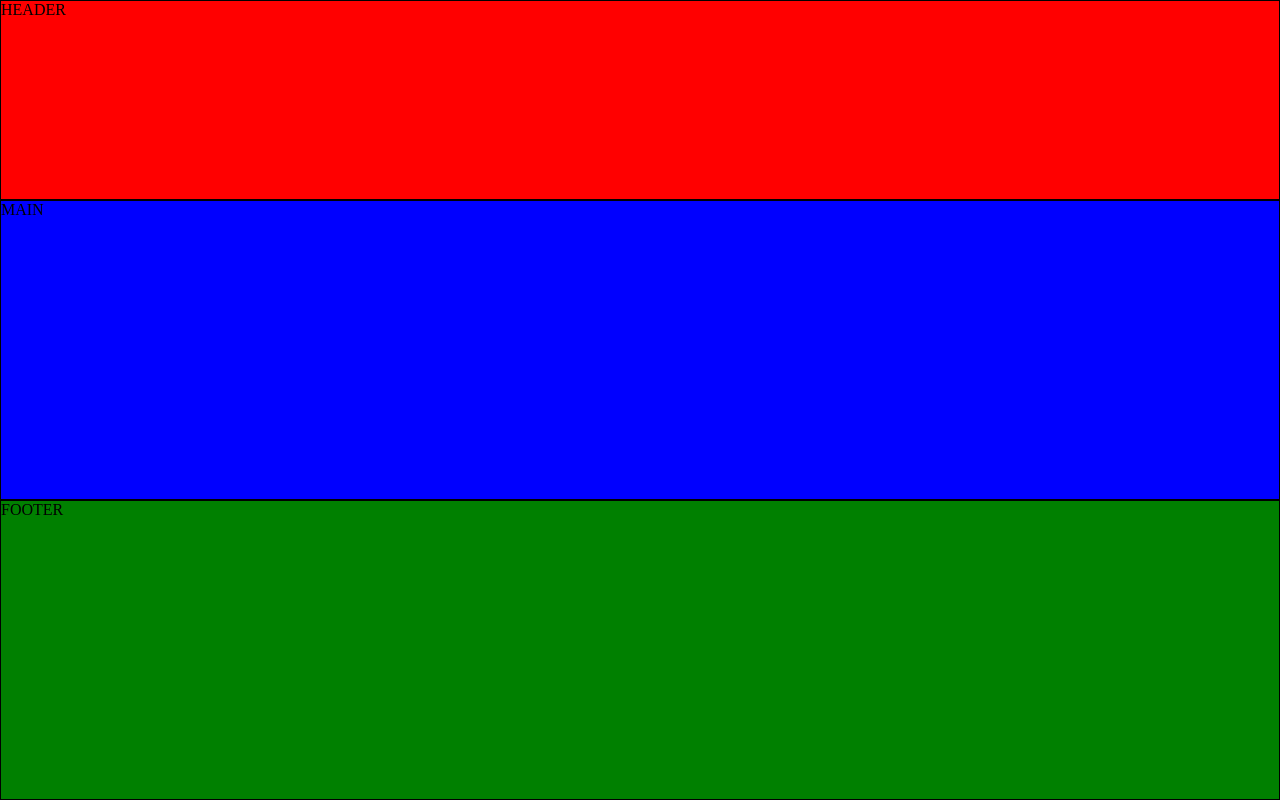
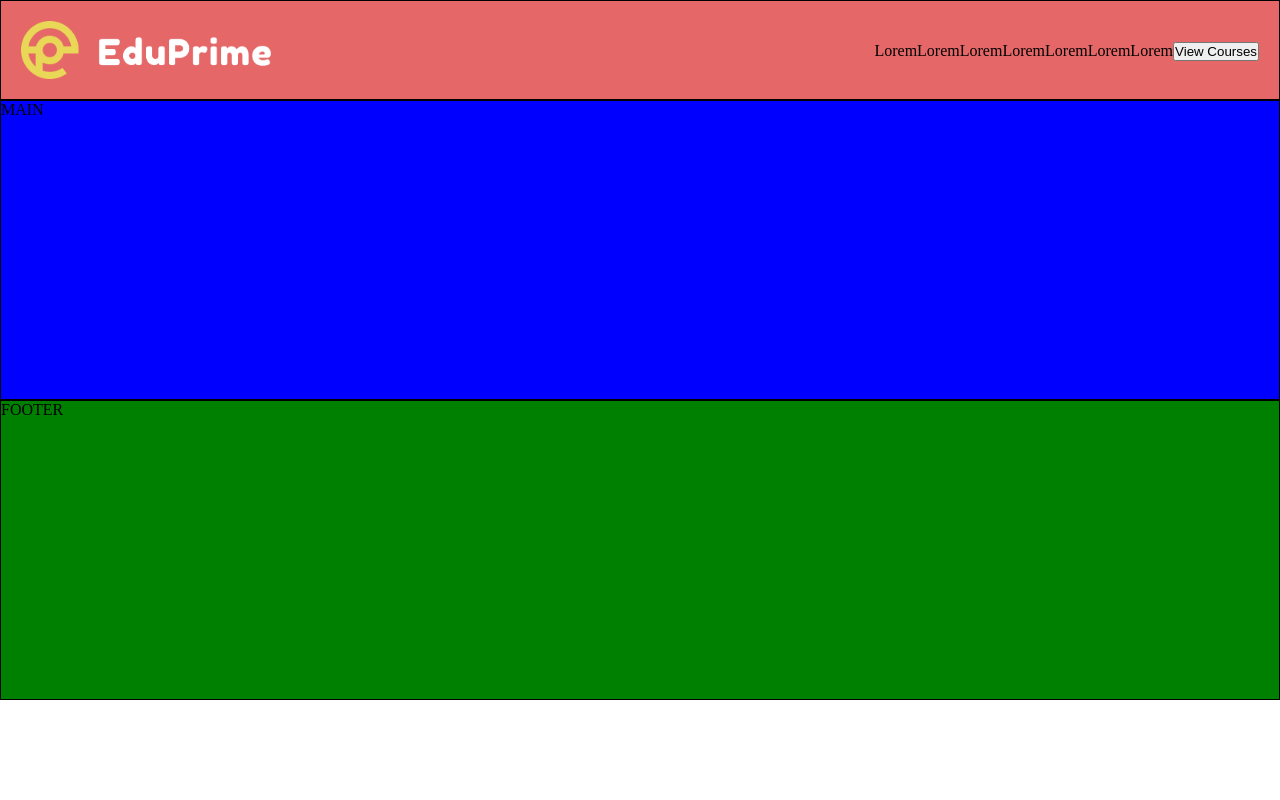
Before and after one commit to Afrodario/proj-html-vuejs, a Vue app: page / in a window 1280 px wide. Built offline with nearby package versions, Linux system fonts and the light colour scheme.

Commit message:
04. Prima stilizzazione statica header con component Logo

```diff
--- a/src/App.vue
+++ b/src/App.vue
@@ -24,5 +24,6 @@ export default {
 <style lang="scss">
 // Importazione foglio di stile generale
 @import "./assets/style/common.scss";
+@import "./assets/style/variables.scss";
 
 </style>
--- a/src/assets/style/common.scss
+++ b/src/assets/style/common.scss
@@ -7,3 +7,15 @@
 .debug {
     border: 1px solid black;
 }
+
+.logo img {
+    width: 250px;
+}
+
+.flex {
+    display: flex;
+}
+
+ul {
+    list-style-type: none;
+}
--- /dev/null
+++ b/src/assets/style/variables.scss
@@ -0,0 +1 @@
+$brandColor: #E56768
--- a/src/components/EduHeader.vue
+++ b/src/components/EduHeader.vue
@@ -1,21 +1,55 @@
 <template>
   <header class="debug">
-      HEADER
+        <nav class="main-nav flex">
+          <!-- Inizio parte sinistra navbar -->
+            <EduLogo/>
+          <!-- Fine parte sinistra navbar -->
+          <!-- Inizio parte destra navbar -->
+          <nav class="inner-nav">
+              <ul class="flex">
+                  <li>Lorem</li>
+                  <li>Lorem</li>
+                  <li>Lorem</li>
+                  <li>Lorem</li>
+                  <li>Lorem</li>
+                  <li>Lorem</li>
+                  <li>Lorem</li>
+                  <li>
+                      <button>View Courses</button>
+                  </li>
+              </ul>
+          </nav>
+          <!-- Fine parte destra navbar -->
+        </nav>
   </header>
 </template>
 
 <script>
+import EduLogo from '../components/partials/EduLogo.vue'
+
 export default {
-    name: "EduHeader"
+    name: "EduHeader",
+    components: {
+        EduLogo,
+    }
 
 }
 </script>
 
 <style lang="scss" scoped>
+@import "../assets/style/variables.scss";
     // Inizio header
     header {
-        height: 200px;
-        background-color: red;
+        height: 100px;
+        background-color: $brandColor;
+
+        // Inizio main nav
+        .main-nav {
+            justify-content: space-between;
+            align-items: center;
+            padding: 20px;
+        }
+        // Fine main nav
     }
     // Fine header
 </style>
--- /dev/null
+++ b/src/components/partials/EduLogo.vue
@@ -0,0 +1,17 @@
+<template>
+    <div class="logo">
+        <a href="#">
+        <img src="../../assets/img/theme_eduprime_logo.png" alt="Edu Prime Logo">
+        </a>
+    </div>
+</template>
+
+<script>
+export default {
+    name: "EduLogo"
+}
+</script>
+
+<style lang="scss">
+
+</style>
```
